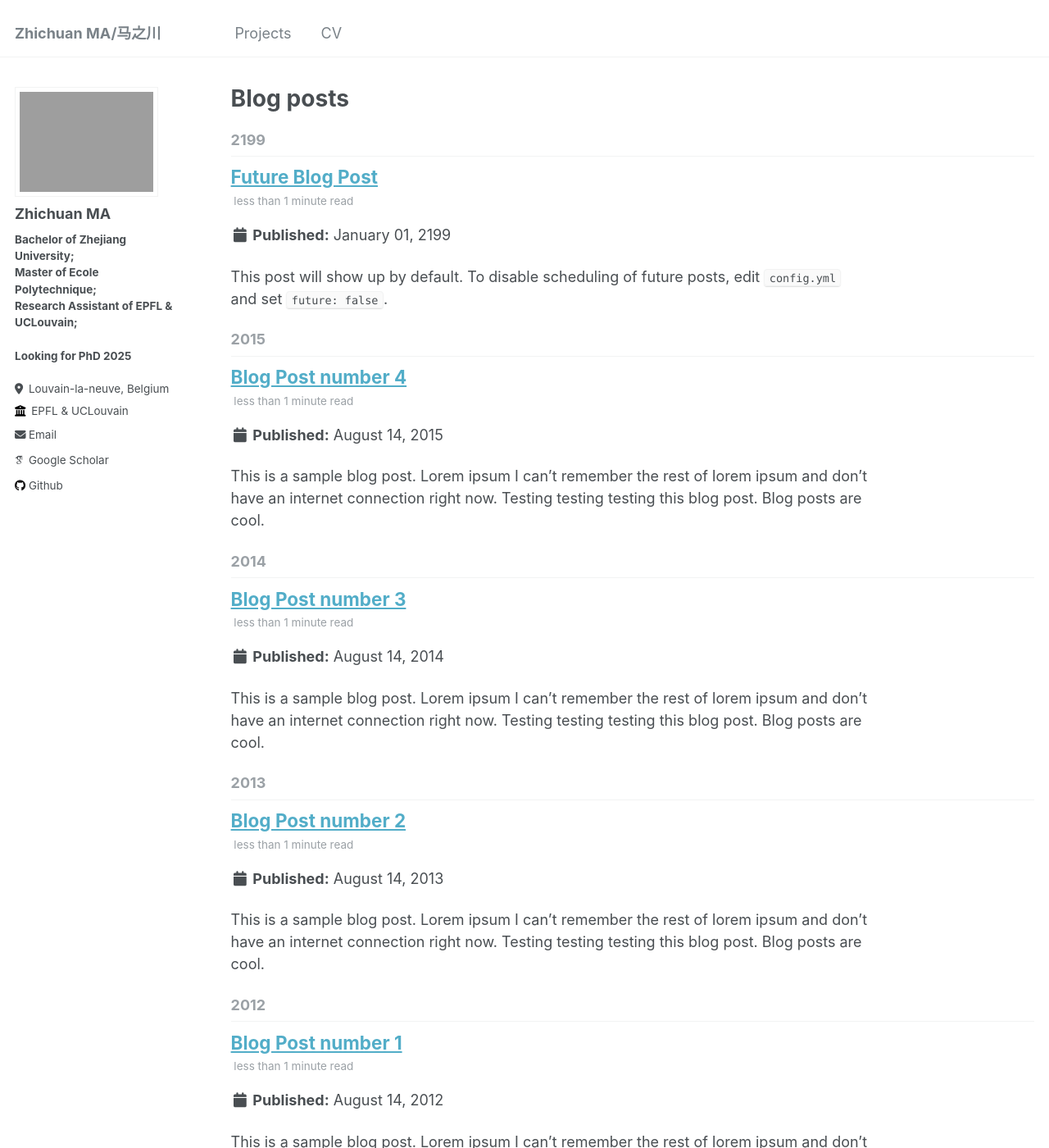
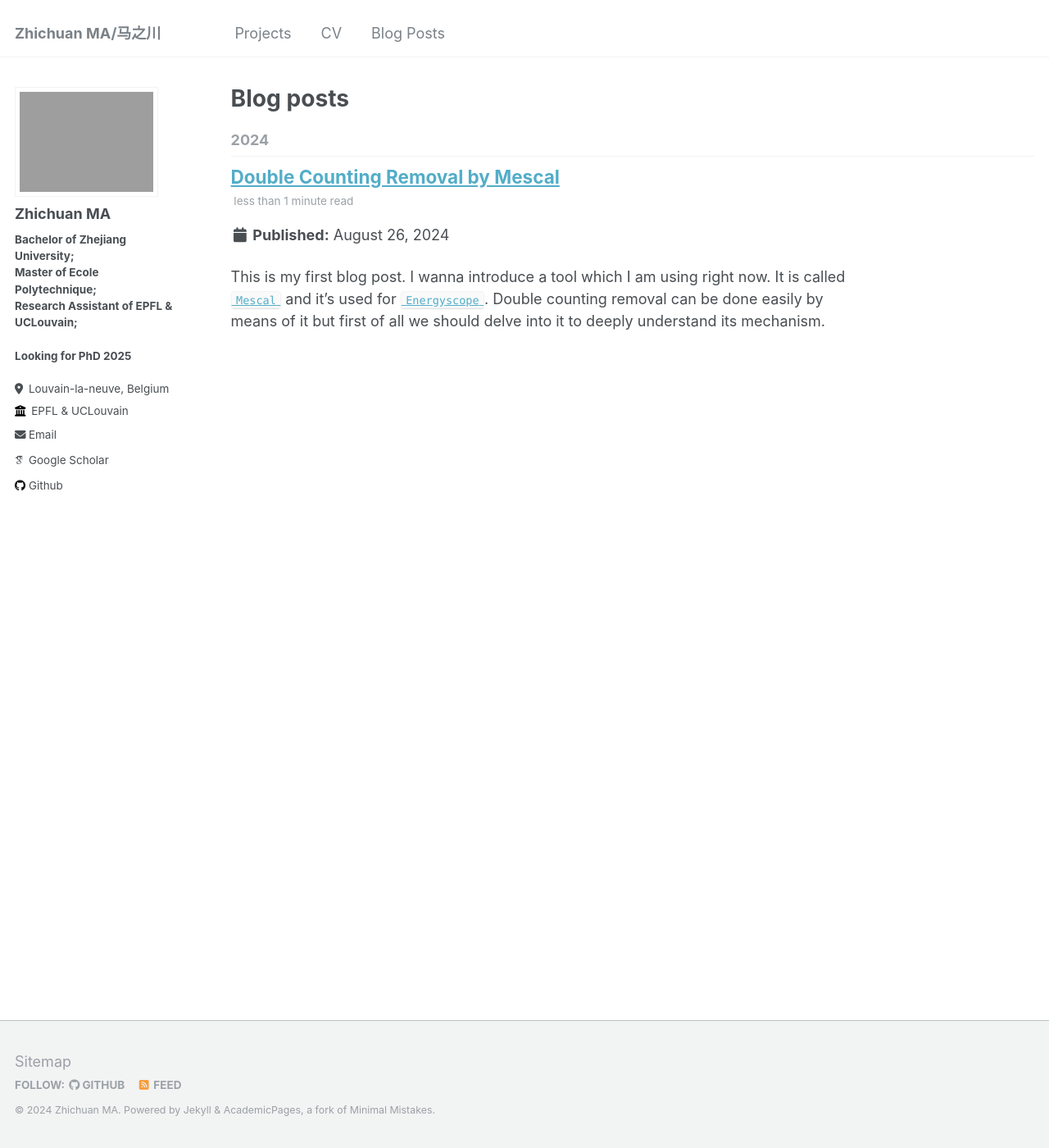
Before and after one commit to zhichuanma/zhichuanma.github.io, a Jekyll site: the page built from _pages/year-archive.html, in a window 1280 px wide and 1400 px high. Shown: the whole window at 82% size. Built offline with Jekyll 4.4.1, drawn with Linux system fonts in a browser that asks for light colours; some web fonts are replaced; some of the changed text lies outside the part shown.

Commit message:
CV updated

```diff
--- a/_data/navigation.yml
+++ b/_data/navigation.yml
@@ -12,14 +12,14 @@ main:
 #  - title: "Portfolio"
 #    url: /portfolio/
 
-#  - title: "Blog Posts"
-#    url: /year-archive/
-
   - title: "Projects"
     url: /projects/
 
   - title: "CV"
     url: /cv/
 
+  - title: "Blog Posts"
+    url: /year-archive/
+
 #  - title: "Guide"
 #    url: /markdown/
--- a/_posts/2012-08-14-blog-post-1.md
+++ /dev/null
@@ -1,20 +0,0 @@
----
-title: 'Blog Post number 1'
-date: 2012-08-14
-permalink: /posts/2012/08/blog-post-1/
-tags:
-  - cool posts
-  - category1
-  - category2
----
-
-This is a sample blog post. Lorem ipsum I can't remember the rest of lorem ipsum and don't have an internet connection right now. Testing testing testing this blog post. Blog posts are cool.
-
-Headings are cool
-======
-
-You can have many headings
-======
-
-Aren't headings cool?
-------
--- a/_posts/2013-08-14-blog-post-2.md
+++ /dev/null
@@ -1,20 +0,0 @@
----
-title: 'Blog Post number 2'
-date: 2013-08-14
-permalink: /posts/2013/08/blog-post-2/
-tags:
-  - cool posts
-  - category1
-  - category2
----
-
-This is a sample blog post. Lorem ipsum I can't remember the rest of lorem ipsum and don't have an internet connection right now. Testing testing testing this blog post. Blog posts are cool.
-
-Headings are cool
-======
-
-You can have many headings
-======
-
-Aren't headings cool?
-------
--- a/_posts/2014-08-14-blog-post-3.md
+++ /dev/null
@@ -1,20 +0,0 @@
----
-title: 'Blog Post number 3'
-date: 2014-08-14
-permalink: /posts/2014/08/blog-post-3/
-tags:
-  - cool posts
-  - category1
-  - category2
----
-
-This is a sample blog post. Lorem ipsum I can't remember the rest of lorem ipsum and don't have an internet connection right now. Testing testing testing this blog post. Blog posts are cool.
-
-Headings are cool
-======
-
-You can have many headings
-======
-
-Aren't headings cool?
-------
--- /dev/null
+++ b/_posts/2024-08-26-blog-post-1.md
@@ -0,0 +1,18 @@
+---
+title: 'Double Counting Removal by Mescal'
+date: 2024-08-26
+permalink: /posts/2024/08/double-counting-removal/
+tags:
+  - LCA
+  - Ecoinvent
+  - Mescal
+  - Energyscope
+---
+
+This is my first blog post. I wanna introduce a tool which I am using right now. It is called [`Mescal`](https://mescal.readthedocs.io/en/latest/) and it's used for [`Energyscope`](https://energyscope.readthedocs.io/en/master/sections/Releases.html). Double counting removal can be done easily by means of it but first of all we should delve into it to deeply understand its mechanism.
+
+# Introduction
+
+# Methodology
+
+# Core codes
--- a/_posts/2199-01-01-future-post.md
+++ /dev/null
@@ -1,11 +0,0 @@
----
-title: 'Future Blog Post'
-date: 2199-01-01
-permalink: /posts/2012/08/blog-post-4/
-tags:
-  - cool posts
-  - category1
-  - category2
----
-
-This post will show up by default. To disable scheduling of future posts, edit `config.yml` and set `future: false`.
```
Also changed, not shown: _posts/2015-08-14-blog-post-4.md (deleted, +0 -20 lines), 1 other file.
